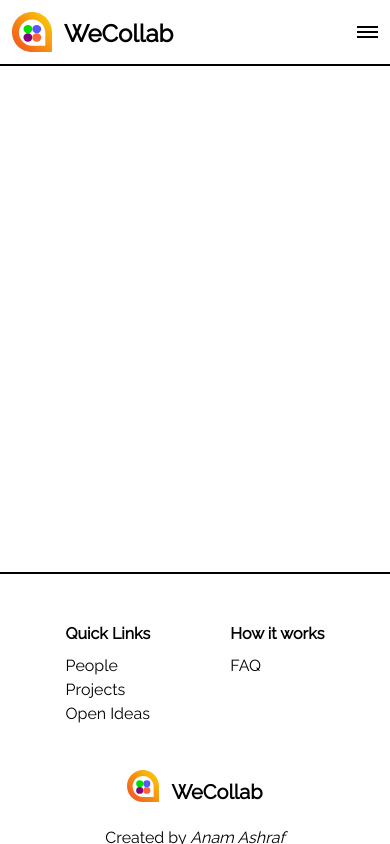
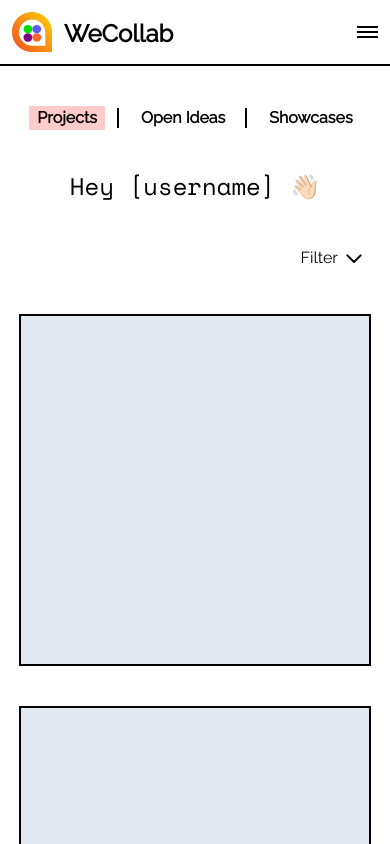
Before and after one commit to kalviumcommunity/S46_Anam_Capstone_WeCollab, a React (Vite) app in the folder frontend/: page /home in a window 390 px wide. Shown: the top 844 px of the page. Built offline with nearby package versions, Linux system fonts and the light colour scheme; no server answers.

Commit message:
Created Home page

```diff
--- /dev/null
+++ b/frontend/src/components/Dropdown.jsx
@@ -0,0 +1,39 @@
+import { useState } from "react"
+
+export default function Dropdown({label,data,type}) {
+
+    const [isVisible,setVisible] = useState(false)
+    const [title,setTitle] = useState(label)
+
+    const handlClick = (e) => {
+        setTitle(e.target.innerHTML)
+        setVisible(!isVisible)
+    }
+
+    return (
+        <div className="relative min-w-40">
+            <div onClick={() => setVisible(!isVisible)} className="flex cursor-pointer justify-between items-center border-black border-2 px-2 font-semibold rounded-md">
+                {title && <p>{title}</p>}
+                <img className={`${isVisible? "scale-y-[-1]": ""} size-8`} src="./assets/arrow-down.svg" alt="" />
+            </div>
+            {type == "checkbox" ? <div className={`${isVisible ? "flex": "hidden"} absolute bg-white top-10 flex-col p-3 border-black border-2 rounded-md`}>
+                {data && data.map((item) => (
+                <label key={item.value}>
+                    <input
+                    type="checkbox"
+                    value={item.value}
+                    />
+                    {item.label}
+                </label>))}
+            </div>
+            :
+            <div className={`${isVisible ? "flex": "hidden"} cursor-pointer bg-white absolute top-10 w-full flex-col border-black border-2 rounded-md`}>
+                <option onClick={handlClick} className="hover:bg-slate-200 p-2 font-medium" value={label}>{label}</option>
+                {data && data.map((item) => (
+                    <option onClick={handlClick} className="hover:bg-slate-200 p-2 font-medium" key={item.value} value={item.value}>{item.label}</option>
+                ))}
+            </div>
+            }
+        </div>
+    )
+}
--- a/frontend/src/components/Footer.jsx
+++ b/frontend/src/components/Footer.jsx
@@ -44,7 +44,7 @@ export default function Footer() {
                     </ul>
                 </div>
             </div>
-            {!getCookie("username") && <div className="hidden lg:flex flex-col items-end gap-5 font-raleway">
+            {!getCookie("user") && <div className="hidden lg:flex flex-col items-end gap-5 font-raleway">
                 <h1 className="text-2xl w-3/4 text-right">Are you excited to collaborate?</h1>
                 <button className="bg-orange-600 text-white px-4 py-2 w-1/3 font-bold">Join Now</button>
             </div>}
--- a/frontend/src/components/Hero.jsx
+++ b/frontend/src/components/Hero.jsx
@@ -19,9 +19,11 @@ export default function Hero() {
             <div className="flex flex-col gap-5 lg:gap-10 items-center bg-white border-black border-2 lg:border-4 font-space h-fit px-4 lg:px-20 py-10 w-4/5 lg:w-1/2">
                 <h1 className="text-xl lg:text-3xl font-bold">"Welcome to WeCollab"</h1>
                 <p className="text-center text-[0.7rem] lg:text-[1.1rem] leading-[1.4rem] lg:leading-7">WeCollab is An online platform connecting passionate minds for collaborative projects. Create detailed profiles, discover project opportunities tailored to your skills, and build lasting partnerships with like-minded individuals worldwide. Join our vibrant community, unlock the power of collaboration.</p>
-                <Link className="w-5/12 lg:w-3/12 lg:text-2xl" to="/signup">
-                    <button className="bg-yellow-300 lg:p-2 border-black border-2 lg:border-4">Join Now</button>
-                </Link>
+                <div>
+                    <Link className="w-5/12 lg:w-3/12 lg:text-2xl" to="/signup">
+                        <button className="bg-yellow-300 self lg:p-2 p-1 border-black border-2 lg:border-4">Join Now</button>
+                    </Link>
+                </div>
             </div>
         </div>
 
--- a/frontend/src/components/Home.jsx
+++ b/frontend/src/components/Home.jsx
@@ -1,7 +1,15 @@
 import Navbar from "./Navbar"
 import Footer from "./Footer"
+import { useState } from "react";
+import Dropdown from "./Dropdown";
 
 export default function Home() {
+
+    const [activeSection, setActiveSection] = useState("Projects");
+
+    const categories = [{label: "Technology", value: "tech"},{label: "Art", value: "art"},{label: "Science", value: "science"}]
+    const projectSize = [{label: "Big",value: "big"}, {label: "Medium", value: "medium"},{label:"Small",value: "small"}]
+    const skills = [{ label: "Programming", value: "programming" },{ label: "Design", value: "design" },{ label: "Writing", value: "writing" },{ label: "Marketing", value: "marketing" },{ label: "Project Management", value: "project_management" }]
 
     const getCookie = (cookieName) => {
 
@@ -21,8 +29,53 @@ export default function Home() {
   return (
     <>
         <Navbar/>
-        <div className="h-[60dvh] w-[100dvw] font-raleway flex items-center justify-center">
-            {getCookie("user") && <p className="font-semibold text-3xl">Welcome User</p>}
+        <div className="w-[100dvw] font-raleway flex items-center lg:items-start flex-col p-5 pt-10 lg:px-20 lg:py-10 gap-10">
+            <div className="flex items-center font-semibold gap-3 lg:gap-5 lg:text-xl text-[1rem]">
+                <p onClick={(e) => setActiveSection(e.target.innerHTML)} className={`${activeSection === "Projects" ? "bg-red-200" : ""} cursor-pointer px-2`}>Projects</p>
+                <div className="h-5 w-1 border-l-2 border-black"></div>
+                <p onClick={(e) => setActiveSection(e.target.innerHTML)} className={`${activeSection === "Open Ideas" ? "bg-red-200" : ""} cursor-pointer px-2`}>Open Ideas</p>
+                <div className="h-5 w-1 border-l-2 border-black"></div>
+                <p onClick={(e) => setActiveSection(e.target.innerHTML)} className={`${activeSection === "Showcases" ? "bg-red-200" : ""} cursor-pointer px-2`}>Showcases</p>
+            </div>
+            <h1 className="text-2xl lg:text-4xl font-space">{`Hey [username] 👋🏻`}</h1>
+            <div className="lg:hidden self-end">
+                <div className="flex items-center">
+                    <p>Filter</p>
+                    <img className="size-8" src="./assets/arrow-down.svg" alt="" />
+                </div>
+            </div>
+            <div className="hidden lg:flex gap-10 relative">
+                <Dropdown label={"Category"} data={categories} type={"select"} />
+                <Dropdown label={"Project Size"} data={projectSize} type={"select"} />
+                <Dropdown label={"Skills"} data={skills} type={"checkbox"} />
+            </div>
+            <div className="hidden lg:block self-end">
+                <div className="flex items-center">
+                    <p>Sort</p>
+                    <img className="size-8" src="./assets/arrow-down.svg" alt="" />
+                </div>
+            </div>
+            <div className="grid lg:grid-cols-3 gap-y-10 lg:gap-x-10 lg:gap-y-20">
+                <div className="size-[22rem] lg:size-[26rem] border-black border-2 bg-slate-200"></div>
+                <div className="size-[22rem] lg:size-[26rem] border-black border-2 bg-slate-200"></div>
+                <div className="size-[22rem] lg:size-[26rem] border-black border-2 bg-slate-200"></div>
+                <div className="size-[22rem] lg:size-[26rem] border-black border-2 bg-slate-200"></div>
+                <div className="size-[22rem] lg:size-[26rem] border-black border-2 bg-slate-200"></div>
+                <div className="size-[22rem] lg:size-[26rem] border-black border-2 bg-slate-200"></div>
+                <div className="size-[22rem] lg:size-[26rem] border-black border-2 bg-slate-200"></div>
+                <div className="size-[22rem] lg:size-[26rem] border-black border-2 bg-slate-200"></div>
+                <div className="size-[22rem] lg:size-[26rem] border-black border-2 bg-slate-200"></div>
+            </div>
+            <div className="flex w-full justify-center font-semibold mb-10">
+                <div className="flex gap-1 lg:gap-2 border-black p-2 border-2 items-center rounded-md">
+                    <img className="size-8 rotate-90" src="./assets/arrow-down.svg" alt="" />
+                    <p>Page</p>
+                    <input className="border-black border-2 h-3/4 w-5 p-1 rounded-md" type="text" />
+                    <p>of</p>
+                    <p>2</p>
+                    <img className="size-8 rotate-90 scale-y-[-1]" src="./assets/arrow-down.svg" alt="" />
+                </div>
+            </div>
         </div>
         <Footer/>
     </>
--- a/frontend/src/components/Navbar.jsx
+++ b/frontend/src/components/Navbar.jsx
@@ -48,7 +48,12 @@ export default function Navbar() {
                         <h1 className="text-2xl lg:text-3xl font-raleway font-bold pt-1">WeCollab</h1>
                     </div>
                 </Link>
-                {form ? "" :
+                {getCookie("user") ?
+                <input className="hidden lg:block border-black border-2 w-1/2 px-10 py-1 bg-search bg-contain bg-no-repeat rounded-full" type="text" />
+                :
+                form ?
+                ""
+                :
                 <div className="hidden md:flex lg:flex gap-10 font-space text-xl [&_*]:cursor-pointer">
                     <p>Home</p>
                     <p>Project</p>
@@ -65,8 +70,11 @@ export default function Navbar() {
                 </Link>
                 :  getCookie("user") ?
                 <>
-                   <div onClick={() => setVisible(!isVisible)} className="flex justify-center items-center text-xl cursor-pointer text-white font-raleway font-bold rounded-full bg-orange-600 h-10 w-10">
-                        <p>{getCookie("user")[0].toUpperCase()}</p>
+                    <div className="flex items-center gap-3">
+                        <img className="size-10 lg:hidden" src="./assets/search.svg" alt="" />
+                        <div onClick={() => setVisible(!isVisible)} className="flex justify-center items-center text-xl cursor-pointer text-white font-raleway font-bold rounded-full bg-orange-600 h-10 w-10">
+                            <p>{getCookie("user")[0].toUpperCase()}</p>
+                        </div>
                     </div>
                 </>
                 :
--- a/frontend/tailwind.config.js
+++ b/frontend/tailwind.config.js
@@ -13,7 +13,9 @@ export default {
       },
       backgroundImage: {
         "thumbnail": "url(./Thumbnail.svg)",
-        "wavy" : "url(./wavy-bgm.png)"
+        "wavy" : "url(./wavy-bgm.png)",
+        "search": "url(./assets/search.svg)",
+        "arrowdown": "url(./assets/arrow-down.svg)"
       }
     },
   },
```
Also changed, not shown: frontend/public/assets/arrow-down.svg (added), frontend/public/assets/search.svg (added).
